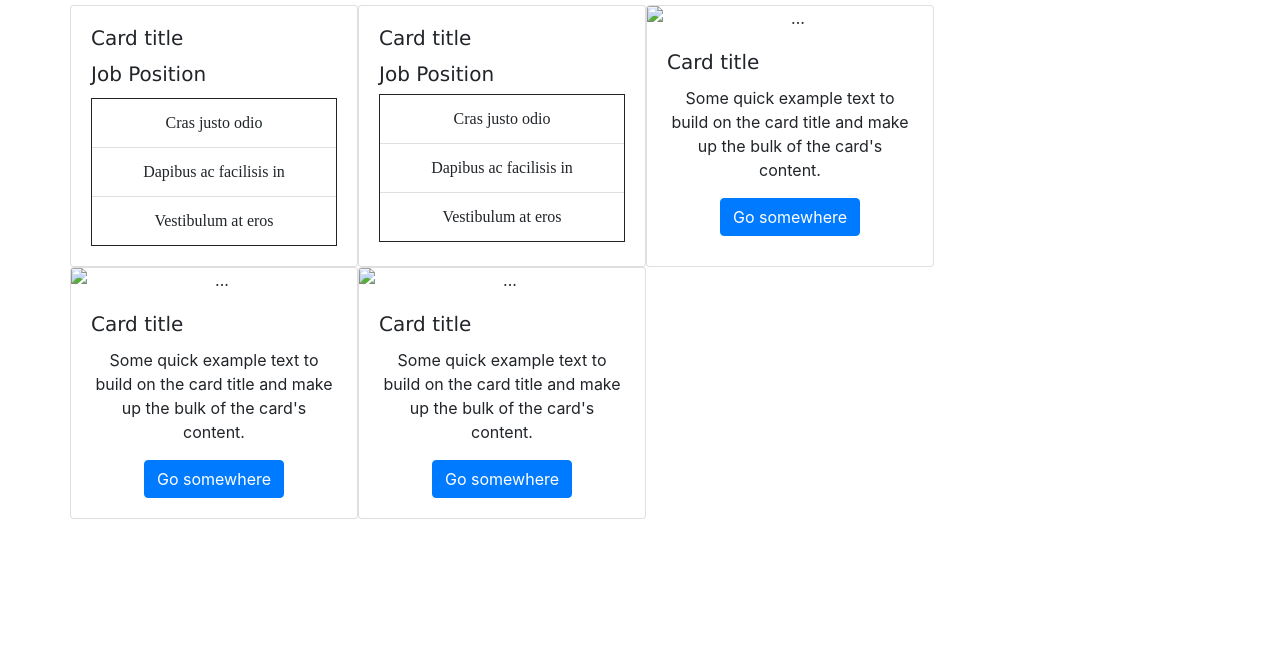
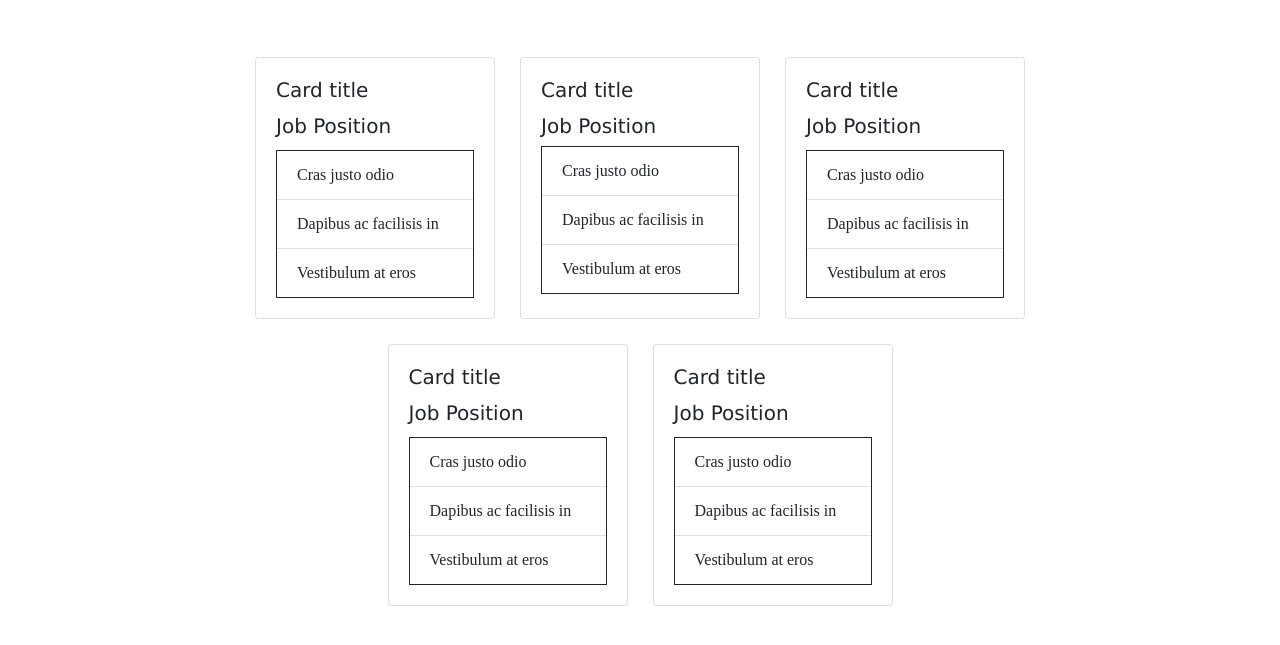
Before and after one commit to spsingh94/homework8, a plain HTML site: page index.html in a window 1280 px wide. Shown: the part 151-796 px from the top of the page. Drawn offline with nearby package versions, Linux system fonts and the light colour scheme.

Commit message:
Organized and centered cards.

```diff
--- a/index.html
+++ b/index.html
@@ -14,9 +14,9 @@
     <h1>My Team</h1>
     <div class="container">
         <!-- first row -->
-        <div class="row">
+        <div class="row d-flex justify-content-center" style="margin-top: 60px">
             <!-- Jared -->
-            <div class="card" style="width: 18rem;">
+            <div class="card" style="width: 15rem; margin-right: 25px;">
                 <div class="card-body">
                     <h5 class="card-title">Card title</h5>
                     <h5 class="card-title">Job Position</h5>
@@ -28,7 +28,7 @@
                 </div>
             </div>
             <!-- Alec -->
-            <div class="card" style="width: 18rem;">
+            <div class="card" style="width: 15rem;">
                 <div class="card-body">
                     <h5 class="card-title">Card title</h5>
                     <h5 class="person-position">Job Position</h5>
@@ -40,36 +40,42 @@
                 </div>
             </div>
             <!-- Tammer -->
-            <div class="card" style="width: 18rem;">
-                <img src="..." class="card-img-top" alt="...">
+            <div class="card" style="width: 15rem; margin-left: 25px;">
                 <div class="card-body">
                     <h5 class="card-title">Card title</h5>
-                    <p class="card-text">Some quick example text to build on the card title and make up the bulk of the
-                        card's content.</p>
-                    <a href="#" class="btn btn-primary">Go somewhere</a>
+                    <h5 class="card-title">Job Position</h5>
+                    <ul class="list-group list-group-flush">
+                        <li class="list-group-item">Cras justo odio</li>
+                        <li class="list-group-item">Dapibus ac facilisis in</li>
+                        <li class="list-group-item">Vestibulum at eros</li>
+                      </ul>
                 </div>
             </div>
         </div>
         <!-- second row -->
-        <div class="row">
+        <div class="row d-flex justify-content-center" style="margin-top: 25px;">
             <!-- Christian -->
-            <div class="card" style="width: 18rem;">
-                <img src="..." class="card-img-top" alt="...">
+            <div class="card" style="width: 15rem; margin-right: 25px;">
                 <div class="card-body">
                     <h5 class="card-title">Card title</h5>
-                    <p class="card-text">Some quick example text to build on the card title and make up the bulk of the
-                        card's content.</p>
-                    <a href="#" class="btn btn-primary">Go somewhere</a>
+                    <h5 class="card-title">Job Position</h5>
+                    <ul class="list-group list-group-flush">
+                        <li class="list-group-item">Cras justo odio</li>
+                        <li class="list-group-item">Dapibus ac facilisis in</li>
+                        <li class="list-group-item">Vestibulum at eros</li>
+                      </ul>
                 </div>
             </div>
             <!-- John -->
-            <div class="card" style="width: 18rem;">
-                <img src="..." class="card-img-top" alt="...">
+            <div class="card" style="width: 15rem;">
                 <div class="card-body">
                     <h5 class="card-title">Card title</h5>
-                    <p class="card-text">Some quick example text to build on the card title and make up the bulk of the
-                        card's content.</p>
-                    <a href="#" class="btn btn-primary">Go somewhere</a>
+                    <h5 class="card-title">Job Position</h5>
+                    <ul class="list-group list-group-flush">
+                        <li class="list-group-item">Cras justo odio</li>
+                        <li class="list-group-item">Dapibus ac facilisis in</li>
+                        <li class="list-group-item">Vestibulum at eros</li>
+                      </ul>
                 </div>
             </div>
         </div>
--- a/style.css
+++ b/style.css
@@ -7,9 +7,8 @@ h1 {
     font-family: 'Lucida Sans', 'Lucida Sans Regular', 'Lucida Grande', 'Lucida Sans Unicode', Geneva, Verdana, sans-serif ;
 }
 
-.row {
-text-align: center;
-display: inline;
+.card {
+    margin: 0px 0px 0px 0px;
 }
 
 ul {
```
